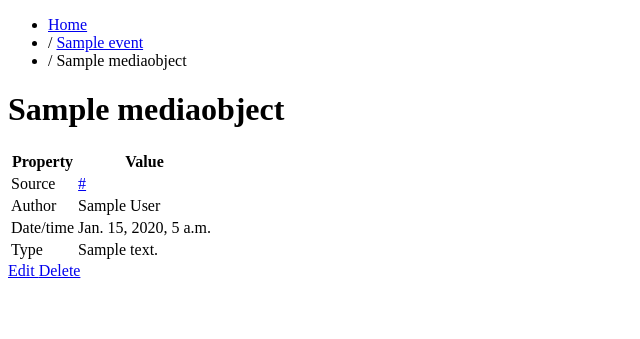
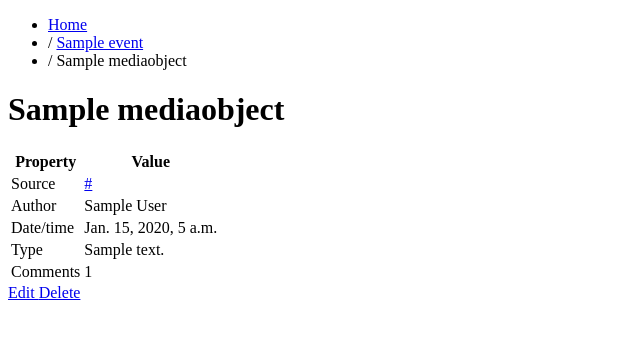
Before and after one commit to supervacuo/data-hack-day, a Django app: template central/templates/media_object/detail.html in a window 1280 px wide. Shown: the top 339 px of the page, without its empty margins (0-640 px from the left). Run offline with Django 3.2, Linux system fonts and the light colour scheme; tables that the repository leaves empty hold one stand-in row (values such as "Sample post"); the template is opened without the code that fills it: values that come from a table or form of the project are taken from there, most other values are stand-ins (such as "Sample title", 1, 10 or a date in 2020); parts of the project's set-up code (start-up, migrations or seed data) failed here and were passed over; some libraries are stand-ins or nearby versions.

Commit message:
Show comment count on m_obj detail page.
Also update README.rst to reflect new comments feature.

```diff
--- a/central/templates/media_object/detail.html
+++ b/central/templates/media_object/detail.html
@@ -33,6 +33,10 @@
 					<td>Type</td>
 					<td>{{ media_object_content_type }}</td>
 				</tr>
+				<tr>
+					<td>Comments</td>
+					<td>{{ media_object.responses.count }}</td>
+				</tr>
 			</tbody>
 		</table>
 	</div>
```
Also changed, not shown: 1 other file.
